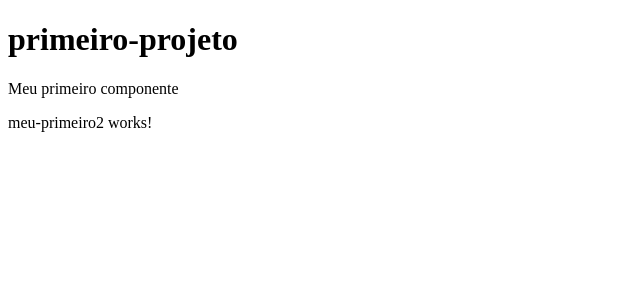
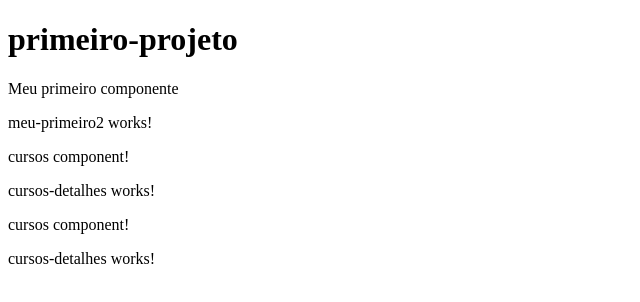
Before and after one commit to edsoncarlosdvp/cursos, an Angular app in the folder loiane-groner/angular/primeiro-projeto/: page / in a window 1280 px wide. Shown: the top 302 px of the page, without its empty margins (0-640 px from the left). Built offline with nearby package versions, Linux system fonts and the light colour scheme.

Commit message:
Aula 05 => Módulos. Concluída!

```diff
--- a/loiane-groner/angular/primeiro-projeto/src/app/app.component.html
+++ b/loiane-groner/angular/primeiro-projeto/src/app/app.component.html
@@ -2,3 +2,4 @@
 
 <meu-primeiro-component></meu-primeiro-component>
 <app-meu-primeiro2></app-meu-primeiro2>
+<app-cursos></app-cursos>
--- a/loiane-groner/angular/primeiro-projeto/src/app/app.module.ts
+++ b/loiane-groner/angular/primeiro-projeto/src/app/app.module.ts
@@ -1,9 +1,10 @@
+import { CursosModule } from './cursos/cursos.module';
 import { BrowserModule } from '@angular/platform-browser';
 import { NgModule, Component } from '@angular/core';
 
 import { AppRoutingModule } from './app-routing.module';
 import { AppComponent } from './app.component';
-import {MeuPrimeiroComponent} from './meu-primeiro/meu-primeiro';
+import { MeuPrimeiroComponent } from './meu-primeiro/meu-primeiro';
 import { MeuPrimeiro2Component } from './meu-primeiro2/meu-primeiro2.component'
 
 @NgModule({
@@ -14,7 +15,8 @@ import { MeuPrimeiro2Component } from './meu-primeiro2/meu-primeiro2.component'
   ],
   imports: [
     BrowserModule,
-    AppRoutingModule
+    AppRoutingModule,
+    CursosModule
   ],
   providers: [],
   bootstrap: [AppComponent]
--- /dev/null
+++ b/loiane-groner/angular/primeiro-projeto/src/app/cursos/cursos-detalhes/cursos-detalhes.component.html
@@ -0,0 +1 @@
+<p>cursos-detalhes works!</p>
--- /dev/null
+++ b/loiane-groner/angular/primeiro-projeto/src/app/cursos/cursos-detalhes/cursos-detalhes.component.ts
@@ -0,0 +1,15 @@
+import { Component, OnInit } from '@angular/core';
+
+@Component({
+  selector: 'app-cursos-detalhes',
+  templateUrl: './cursos-detalhes.component.html',
+  styleUrls: ['./cursos-detalhes.component.css']
+})
+export class CursosDetalhesComponent implements OnInit {
+
+  constructor() { }
+
+  ngOnInit(): void {
+  }
+
+}
--- /dev/null
+++ b/loiane-groner/angular/primeiro-projeto/src/app/cursos/cursos.component.html
@@ -0,0 +1,2 @@
+<p>cursos component!</p>
+<app-cursos-detalhes></app-cursos-detalhes>
--- /dev/null
+++ b/loiane-groner/angular/primeiro-projeto/src/app/cursos/cursos.component.ts
@@ -0,0 +1,15 @@
+import { Component, OnInit } from '@angular/core';
+
+@Component({
+  selector: 'app-cursos',
+  templateUrl: './cursos.component.html',
+  styleUrls: ['./cursos.component.css']
+})
+export class CursosComponent implements OnInit {
+
+  constructor() { }
+
+  ngOnInit(): void {
+  }
+
+}
--- a/loiane-groner/angular/primeiro-projeto/src/app/meu-primeiro2/meu-primeiro2.component.html
+++ b/loiane-groner/angular/primeiro-projeto/src/app/meu-primeiro2/meu-primeiro2.component.html
@@ -1 +1,2 @@
 <p>meu-primeiro2 works!</p>
+<app-cursos></app-cursos>
```
Also changed, not shown: loiane-groner/angular/primeiro-projeto/src/app/cursos/cursos.module.ts (added, +17 -0 lines), loiane-groner/angular/primeiro-projeto/src/app/cursos/cursos-detalhes/cursos-detalhes.component.css (added), loiane-groner/angular/primeiro-projeto/src/app/cursos/cursos.component.css (added), 2 other files (tests, documents, lock files or other folders).
